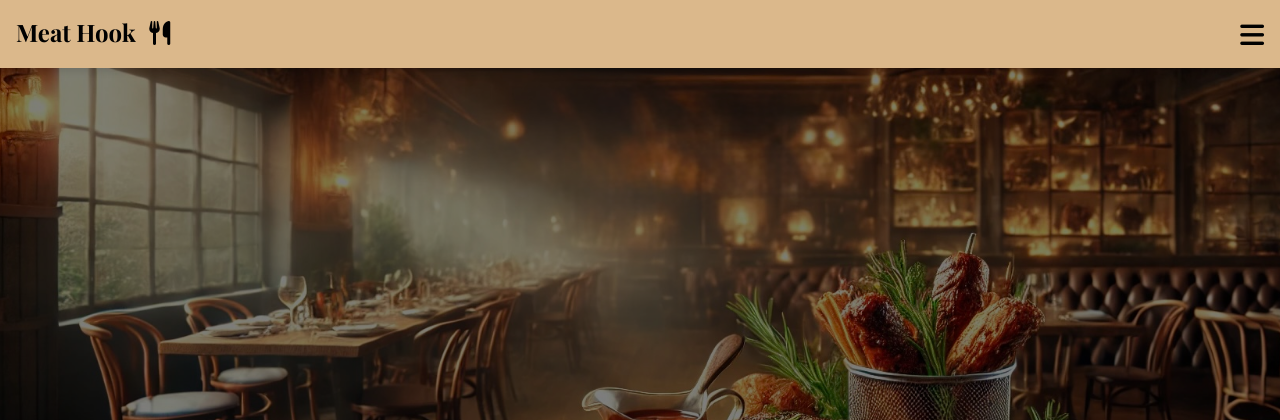
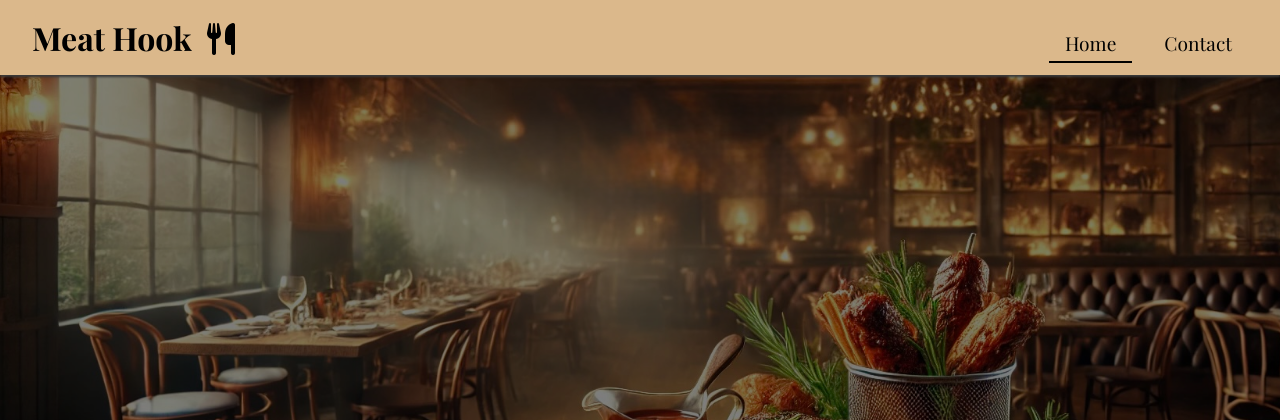
Before and after one commit to Drevestedt/Muu, a Django app: page / in a window 1280 px wide. Shown: the top 420 px of the page. Run offline with Django 4.2, Linux system fonts and the light colour scheme; some libraries are stand-ins or nearby versions; some web fonts are replaced.

Commit message:
Add responsive navbar styles and Procfile for deployment

```diff
--- a/meat_hook/settings.py
+++ b/meat_hook/settings.py
@@ -12,6 +12,7 @@ https://docs.djangoproject.com/en/4.2/ref/settings/
 
 import os
 from pathlib import Path
+
 
 # Build paths inside the project like this: BASE_DIR / 'subdir'.
 BASE_DIR = Path(__file__).resolve().parent.parent
--- a/static/styles/base.css
+++ b/static/styles/base.css
@@ -97,3 +97,72 @@ footer {
   font-family: Playfair Display, sans-serif;
   text-align: center;
 }
+
+/* Responsive styles */
+@media screen and (min-width: 992px) {
+  /* Navbar */
+  nav {
+    display: flex;
+    align-items: baseline;
+    box-shadow: 0 2px 2px #3a3a3a;
+  }
+
+  nav h1 {
+    font-size: 2rem;
+    margin-left: 1rem;
+  }
+
+  h1 i {
+    margin-left: 0.5rem;
+  }
+
+  .menu {
+    display: flex;
+    flex-direction: row;
+    align-items: baseline;
+    position: static;
+    transform: none;
+    background-color: transparent;
+    width: auto;
+    padding: 0;
+    margin-right: 1rem;
+  }
+
+  .menu-icon {
+    display: none;
+  }
+
+  /* Navbar items */
+  .menu li a {
+    text-decoration: none;
+    color: black;
+    padding: 0.5rem 1rem;
+    position: relative;
+  }
+  /* Menu item underline pseudo element */
+  .menu li a::after {
+    content: "";
+    position: absolute;
+    width: 0;
+    height: 2px;
+    display: block;
+    margin-top: 5px;
+    right: 0;
+    background: black;
+    transition: width 0.3s ease, background-color 0.3s ease;
+  }
+
+  /* Menu item hover */
+  .menu li a:hover::after {
+    width: 100%;
+    left: 0;
+    background: black;
+  }
+
+  /* Menu item active page */
+  .menu li a.active::after {
+    width: 100%;
+    left: 0;
+    background: black;
+  }
+}
```
Also changed, not shown: 1 other file.
